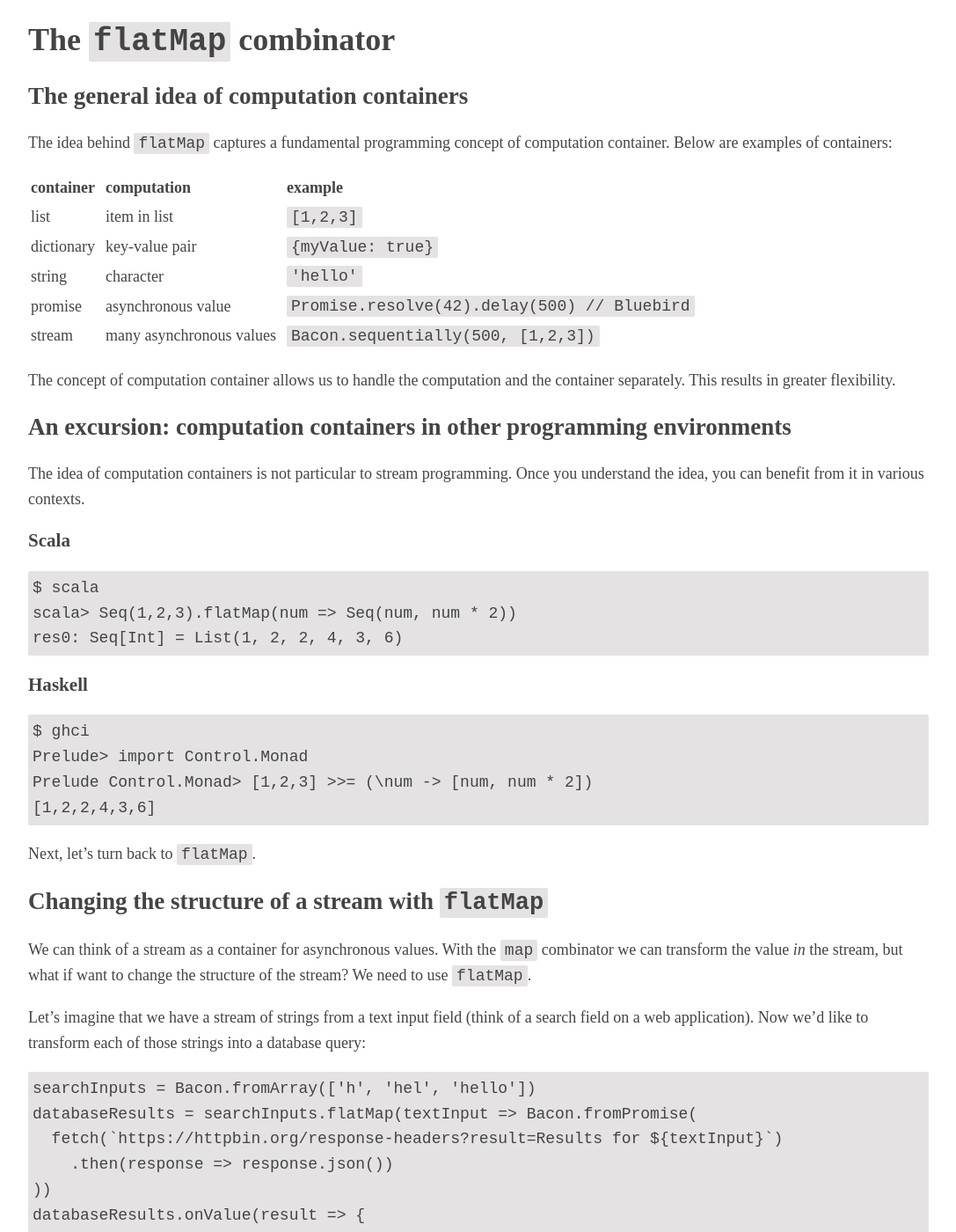
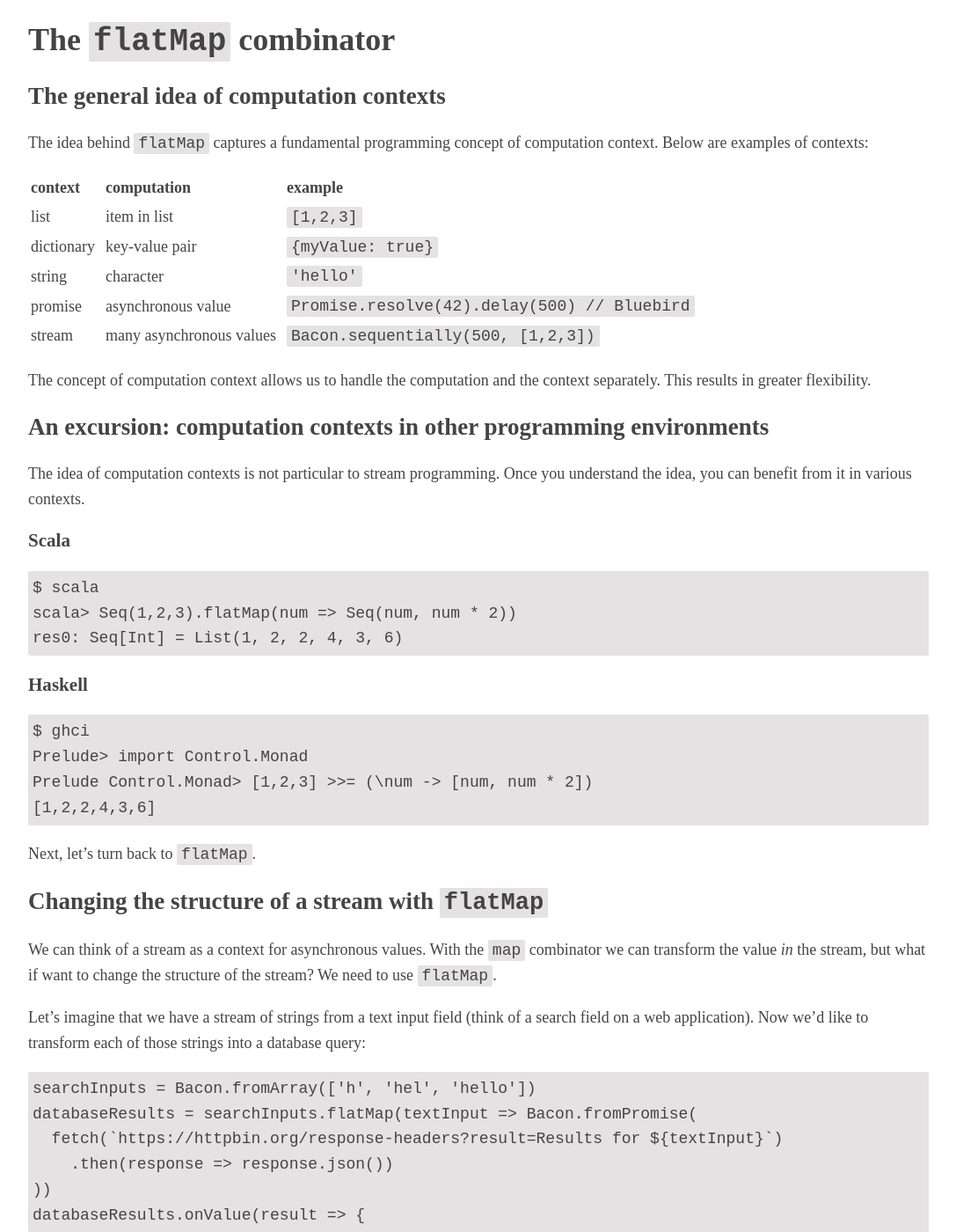
Before and after one commit to laurilehmijoki/learn-reactive-programming-with-bacon.js, a Jekyll site: the page built from flatMap.md, in a window 1280 px wide and 1400 px high. Shown: the whole window at 88% size, without its empty margins (96-1183 px from the left). Built offline with Jekyll 4.4.1, drawn with Linux system fonts in a browser that asks for light colours; some of the changed text lies outside the part shown.

Commit message:
Change container –> context

```diff
--- a/flatMap.md
+++ b/flatMap.md
@@ -5,24 +5,24 @@ layout: default
 
 # The `flatMap` combinator
 
-## The general idea of computation containers
+## The general idea of computation contexts
 
 The idea behind `flatMap` captures a fundamental programming concept of
-computation container. Below are examples of containers:
+computation context. Below are examples of contexts:
 
-|**container**|**computation**|**example**|
+|**context**|**computation**|**example**|
 |list|item in list|`[1,2,3]`
 |dictionary|key-value pair|`{myValue: true}`
 |string|character|`'hello'`
 |promise|asynchronous value|`Promise.resolve(42).delay(500) // Bluebird`
 |stream|many asynchronous values|`Bacon.sequentially(500, [1,2,3])`
 
-The concept of computation container allows us to handle the computation and the
-container separately. This results in greater flexibility.
+The concept of computation context allows us to handle the computation and the
+context separately. This results in greater flexibility.
 
-## An excursion: computation containers in other programming environments
+## An excursion: computation contexts in other programming environments
 
-The idea of computation containers is not particular to stream programming. Once
+The idea of computation contexts is not particular to stream programming. Once
 you understand the idea, you can benefit from it in various contexts.
 
 ### Scala
@@ -42,7 +42,7 @@ Next, let's turn back to `flatMap`.
 
 ## Changing the structure of a stream with `flatMap`
 
-We can think of a stream as a container for asynchronous values. With the `map`
+We can think of a stream as a context for asynchronous values. With the `map`
 combinator we can transform the value *in* the stream, but what if want to
 change the structure of the stream? We need to use `flatMap`.
 
@@ -75,7 +75,7 @@ second(s)`, `2 second(s)` and `3 second(s)` every one second.
 
 ## Error handling in stream programming
 
-Because streams are computation containers, they allow us to neatly separate
+Because streams are computation contexts, they allow us to neatly separate
 successful computations from failed ones.
 
 Let's consider the search example we introduced above. What if the HTTP request
```
